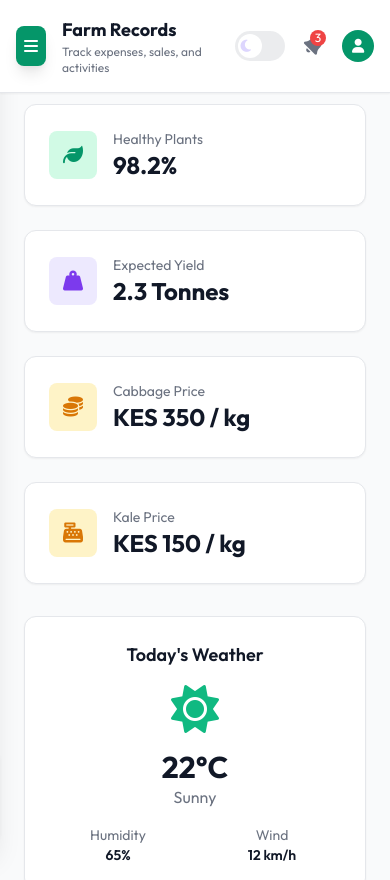
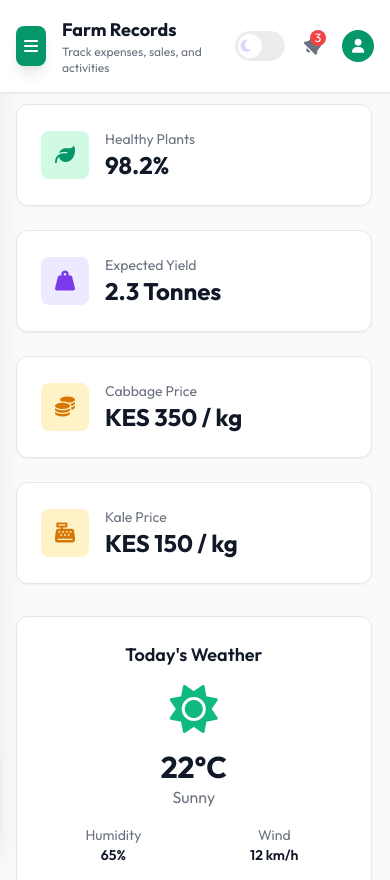
Before and after one commit to Anonymous-V73X/SHAMBA-AI, a plain HTML site: page dashboard/index.html in a window 390 px wide. Shown: the top 880 px of the page. Drawn offline with nearby package versions, Linux system fonts and the light colour scheme.

Commit message:
Add files via upload

```diff
--- a/dashboard/index.html
+++ b/dashboard/index.html
@@ -345,6 +345,15 @@
 
     body::-webkit-scrollbar {
       display: none;
+    }
+
+
+    @media screen and (max-width: 767px) {
+      .card-bg{
+        translate: -8px 0px;
+        width: 104%;
+      }
+
     }
 
 
@@ -568,7 +577,11 @@
         <div class="content-section">
           <div class="grid grid-cols-1 md:grid-cols-2 lg:grid-cols-3 gap-6">
 
-            <div class="card-bg rounded-xl shadow-sm p-6 card-hover border border-primary ">
+
+
+
+
+            <div class="card-bg rounded-xl shadow-sm p-6 card-hover border border-primary w-full " >
               <div class="flex items-center">
                 <div class="w-12 h-12 bg-green-100 rounded-lg flex items-center justify-center mr-4">
                   <i class="fas fa-leaf text-green-600 text-xl"></i>
```
